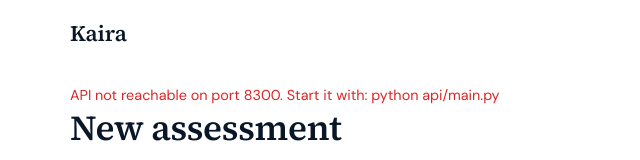
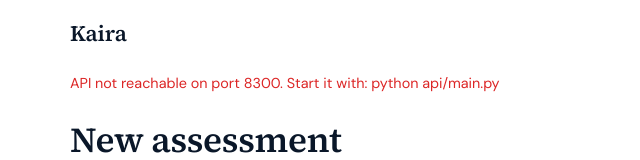
Before and after one commit to Lucasvngpl/kaira, a React (Vite) app in the folder ui/: page / in a window 1280 px wide. Shown: the top 160 px of the page, without its empty margins (20-660 px from the left). Built offline with nearby package versions, Linux system fonts and the light colour scheme; no server answers.

Commit message:
Self-clearing API reachability check
One-shot root fetch left a stale 'not reachable' banner if the API came up
after the UI (or bounced during a restart); poll every 2s until first
contact instead, and give the page-level banner bottom air.

```diff
--- a/ui/src/App.jsx
+++ b/ui/src/App.jsx
@@ -2,8 +2,9 @@
 // (start -> baseline -> run -> report), so screens are swapped on local state
 // rather than routed: a URL you could deep-link into the middle of a live
 // EEG session is a foot-gun, not a feature, and this app has no second flow.
-import { useEffect, useState } from 'react';
+import { useState } from 'react';
 import { getRoot } from './api.js';
+import usePoll from './hooks/usePoll.js';
 import StartScreen from './components/StartScreen.jsx';
 import BaselineScreen from './components/BaselineScreen.jsx';
 import RunScreen from './components/RunScreen.jsx';
@@ -15,11 +16,21 @@ export default function App() {
   const [info, setInfo] = useState(null); // GET / : {synthetic, domains}
   const [infoError, setInfoError] = useState('');
 
-  useEffect(() => {
-    getRoot()
-      .then(setInfo)
-      .catch(() => setInfoError('API not reachable on port 8300. Start it with: python api/main.py'));
-  }, []);
+  // Keep knocking until the API answers (it may start, or restart, after the
+  // UI): a one-shot check leaves a stale "not reachable" banner that only a
+  // manual refresh clears. Polling stops once the API has been seen.
+  usePoll(
+    async () => {
+      try {
+        setInfo(await getRoot());
+        setInfoError('');
+      } catch {
+        setInfoError('API not reachable on port 8300. Start it with: python api/main.py');
+      }
+    },
+    2000,
+    !info
+  );
 
   const startOver = () => {
     setPhase('start');
@@ -43,7 +54,7 @@ export default function App() {
       </div>
 
       {infoError && phase === 'start' && (
-        <p className="kr-error" role="alert">
+        <p className="kr-error kr-error--banner" role="alert">
           {infoError}
         </p>
       )}
--- a/ui/src/styles/app.css
+++ b/ui/src/styles/app.css
@@ -343,6 +343,12 @@ body {
   margin: 0.75rem 0 0;
 }
 
+/* Page-level notice (e.g. API unreachable): sits above a header, so it needs
+   bottom air instead of the inline top margin. */
+.kr-error--banner {
+  margin: 0 0 1.5rem;
+}
+
 .kr-hint {
   font-size: 13px;
   color: var(--text-tertiary);
```
